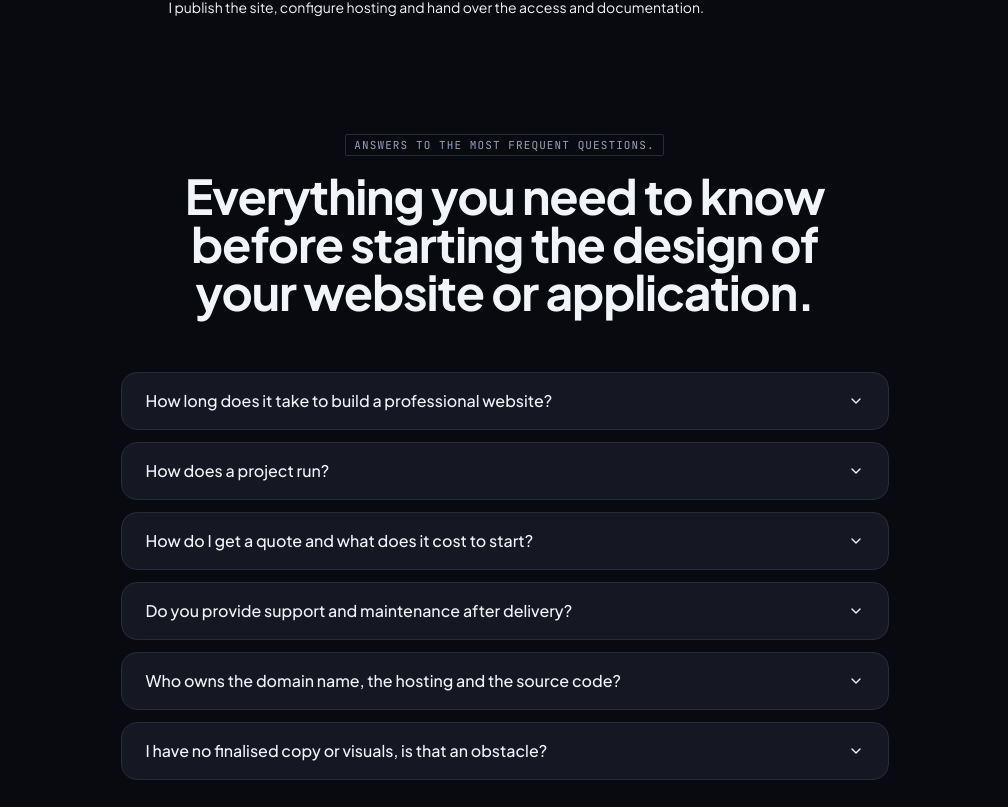
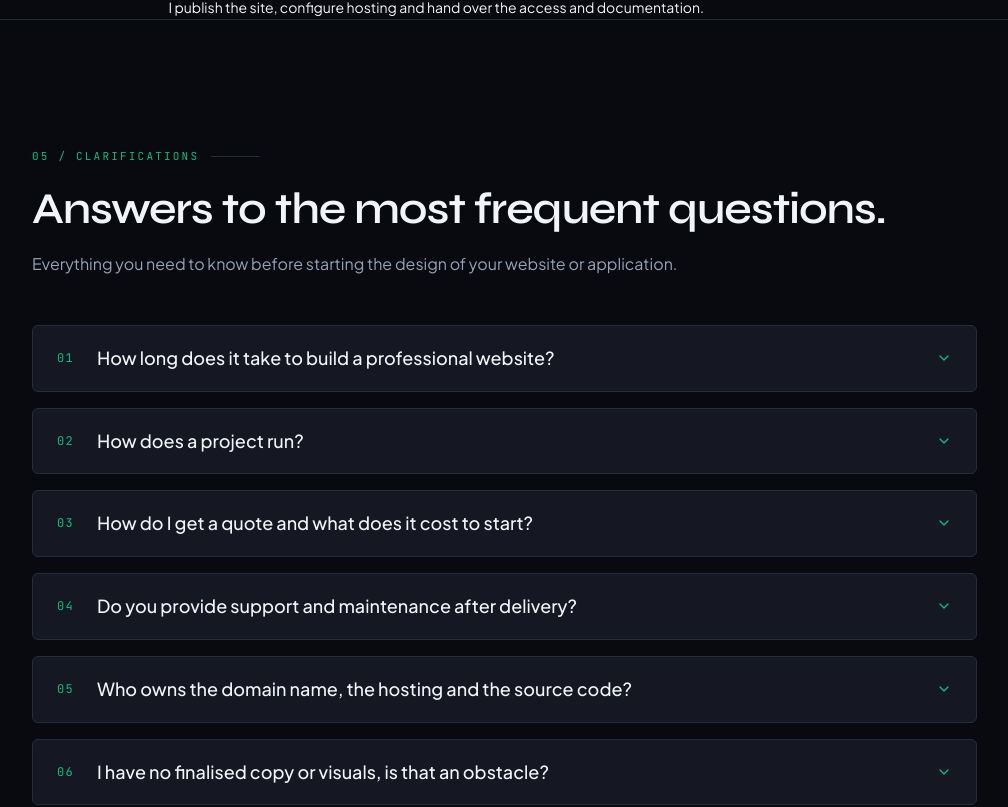
Before and after one commit to SOf1AN3/portfolio-freelance, a Next.js app: page /en/creation-site-web in a window 1280 px wide. Shown: the part 3459-4266 px from the top of the page, without its empty margins (128-1136 px from the left). Built offline with nearby package versions, Linux system fonts and the light colour scheme; no server answers.

Commit message:
feat(sections): accordean anime et a-propos en grille asymetrique

```diff
--- a/src/components/sections/AboutSection.tsx
+++ b/src/components/sections/AboutSection.tsx
@@ -1,130 +1,114 @@
 "use client";
 
 import { useTranslations } from "next-intl";
-import { motion } from "framer-motion";
 import Image from "next/image";
-import { CheckCircle2, ArrowRight, Globe, Monitor, Smartphone } from "lucide-react";
+import { ArrowRight } from "lucide-react";
 
 import { Container } from "@/components/ui/container";
-import { Badge } from "@/components/ui/badge";
+import { SectionHeader } from "@/components/ui/section-header";
+import { Button } from "@/components/ui/button";
 import { Link } from "@/i18n/navigation";
 import { sectionHref } from "@/lib/anchors";
-import { Button } from "@/components/ui/button";
 import { images } from "@/lib/images";
+import { Reveal } from "@/components/animations/Reveal";
+import { Stagger, StaggerItem } from "@/components/animations/Stagger";
+import { Parallax } from "@/components/animations/Parallax";
+import { Magnetic } from "@/components/animations/Magnetic";
 
-const expertise = [
-  { key: "web", icon: Globe },
-  { key: "desktop", icon: Monitor },
-  { key: "mobile", icon: Smartphone },
-] as const;
+const EXPERTISE_KEYS = ["web", "desktop", "mobile"] as const;
+
+/** Micro-index ledger : « 01 », « 02 », … */
+const ledgerIndex = (position: number): string =>
+  String(position).padStart(2, "0");
 
 export function AboutSection() {
   const t = useTranslations("about");
+  const tContact = useTranslations("contact");
   const highlights = t.raw("highlights") as string[];
 
   return (
-    <section id="about" className="scroll-mt-16 py-20 lg:py-28">
+    <section id="about" className="scroll-mt-16 py-24 lg:py-32">
       <Container>
-        <div className="grid items-center gap-12 lg:grid-cols-2 lg:gap-16">
-          <motion.div
-            initial={{ opacity: 0, x: -24 }}
-            whileInView={{ opacity: 1, x: 0 }}
-            viewport={{ once: true, margin: "-80px" }}
-            transition={{ duration: 0.6 }}
-          >
-            <Badge variant="outline" className="mb-4">
-              {t("title")}
-            </Badge>
-            <h2 className="text-balance text-3xl font-bold tracking-tight sm:text-4xl lg:text-5xl">
-              {t("subtitle")}
-            </h2>
-            <p className="mt-6 text-pretty leading-relaxed text-muted-foreground">
+        <div className="grid gap-10 lg:grid-cols-12 lg:gap-16">
+          {/* Colonne gauche — portrait encadré + bloc identitaire mono */}
+          <Reveal delay={0} className="lg:col-span-5">
+            <div className="flex flex-col gap-5">
+              <div className="overflow-hidden rounded-md border border-hairline bg-card p-1.5">
+                <div className="overflow-hidden rounded border border-emerald/25">
+                  <Parallax amount={20} className="grid aspect-[4/5] overflow-hidden">
+                    <Image
+                      src={images.sofiane}
+                      alt="Sofiane ASMA — Ingénieur Full-Stack"
+                      width={1024}
+                      height={1280}
+                      sizes="(max-width: 1024px) 100vw, 40vw"
+                      className="-mt-[30px] h-[calc(100%_+_60px)] w-full object-cover object-top grayscale contrast-125"
+                    />
+                  </Parallax>
+                </div>
+              </div>
+
+              <div className="flex flex-col gap-1.5 border-t border-hairline pt-4 font-mono">
+                <span className="text-xs uppercase tracking-[0.2em] text-emerald">
+                  {t("role")}
+                </span>
+                <span className="text-[11px] uppercase tracking-[0.15em] text-fog">
+                  {tContact("coordinates.reach")}
+                </span>
+              </div>
+            </div>
+          </Reveal>
+
+          {/* Colonne droite — discours éditorial + ledger d'engagements */}
+          <Reveal delay={0.15} className="lg:col-span-7">
+            <SectionHeader
+              index={t("index")}
+              title={t("title")}
+              lead={t("subtitle")}
+            />
+
+            <p className="mt-8 text-pretty text-lg leading-relaxed text-mist">
               {t("description")}
             </p>
 
-            <ul className="mt-8 space-y-3">
-              {highlights.map((highlight, i) => (
-                <motion.li
-                  key={highlight}
-                  initial={{ opacity: 0, x: -16 }}
-                  whileInView={{ opacity: 1, x: 0 }}
-                  viewport={{ once: true }}
-                  transition={{ duration: 0.4, delay: i * 0.08 }}
-                  className="flex items-center gap-3"
+            <Stagger className="mt-10">
+              <ul className="border-b border-hairline">
+                {highlights.map((highlight, i) => (
+                  <li key={highlight} className="border-t border-hairline">
+                    <StaggerItem className="flex items-start gap-4 py-4">
+                      <span
+                        aria-hidden="true"
+                        className="w-7 shrink-0 pt-0.5 font-mono text-xs tracking-widest text-emerald"
+                      >
+                        {ledgerIndex(i + 1)}
+                      </span>
+                      <span className="text-mist">{highlight}</span>
+                    </StaggerItem>
+                  </li>
+                ))}
+              </ul>
+            </Stagger>
+
+            <ul className="mt-8 flex flex-wrap gap-2">
+              {EXPERTISE_KEYS.map((key) => (
+                <li
+                  key={key}
+                  className="rounded-sm border border-hairline bg-card px-3 py-1.5 font-mono text-[11px] uppercase tracking-[0.15em] text-mist"
                 >
-                  <CheckCircle2 className="size-5 shrink-0 text-[#22c55e]" />
-                  <span className="text-sm sm:text-base">{highlight}</span>
-                </motion.li>
+                  {t(`expertise.${key}`)}
+                </li>
               ))}
             </ul>
 
-            <Button asChild size="lg" className="mt-8">
-              <Link href={sectionHref("contact")}>
-                {t("cta")}
-                <ArrowRight className="size-4 rtl:rotate-180" />
-              </Link>
-            </Button>
-          </motion.div>
-
-          <motion.div
-            initial={{ opacity: 0, y: 24 }}
-            whileInView={{ opacity: 1, y: 0 }}
-            viewport={{ once: true, margin: "-80px" }}
-            transition={{ duration: 0.6, delay: 0.15 }}
-            className="relative mx-auto w-full max-w-md"
-          >
-            <div className="absolute -inset-2 rounded-[1.5rem] bg-gradient-to-br from-blue-500/25 via-indigo-500/10 to-violet-500/25 blur-2xl sm:-inset-6 sm:rounded-[2.5rem]" />
-
-            <div className="relative overflow-hidden rounded-3xl border border-border bg-card/80 p-8 backdrop-blur-sm">
-              <div className="pointer-events-none absolute inset-0 bg-gradient-to-b from-primary/15 via-transparent to-transparent" />
-              <div className="pointer-events-none absolute inset-x-0 top-0 h-px bg-gradient-to-r from-transparent via-primary/40 to-transparent" />
-
-              <div className="relative flex flex-col items-center gap-6 text-center">
-                <div className="relative">
-                  <div className="absolute -inset-2.5 rounded-full bg-gradient-to-br from-blue-500 to-indigo-600 opacity-30 blur-xl" />
-                  <div className="relative size-32 overflow-hidden rounded-full border-2 border-primary/40 bg-gradient-to-br from-blue-500 to-indigo-600 shadow-2xl shadow-primary/20">
-                    <Image
-                      src={images.sofiane}
-                      alt="Sofiane ASMA"
-                      width={128}
-                      height={128}
-                      className="h-full w-full origin-top scale-[1.2] object-cover object-top"
-                    />
-                  </div>
-                  <span className="absolute bottom-1 end-1 size-5 rounded-full border-[3px] border-card bg-emerald-500" />
-                </div>
-
-                <div>
-                  <h3 className="text-2xl font-bold tracking-tight">
-                    Sofiane ASMA
-                  </h3>
-                  <p className="mt-2 inline-flex items-center rounded-full border border-primary/25 bg-primary/10 px-3 py-1 text-xs font-medium text-primary">
-                    {t("role")}
-                  </p>
-                </div>
-
-                <div className="grid w-full grid-cols-3 gap-3">
-                  {expertise.map((item) => {
-                    const Icon = item.icon;
-
-                    return (
-                      <div
-                        key={item.key}
-                        className="group flex flex-col items-center gap-2 rounded-xl border border-border/60 bg-background/50 p-3 transition-colors hover:border-primary/40 hover:bg-background/70"
-                      >
-                        <div className="flex size-9 items-center justify-center rounded-lg bg-primary/10 text-primary transition-transform group-hover:scale-105">
-                          <Icon className="size-4" />
-                        </div>
-                        <span className="text-sm font-semibold">
-                          {t(`expertise.${item.key}`)}
-                        </span>
-                      </div>
-                    );
-                  })}
-                </div>
-              </div>
-            </div>
-          </motion.div>
+            <Magnetic className="mt-8 inline-block">
+              <Button asChild variant="outline" size="lg">
+                <Link href={sectionHref("contact")}>
+                  {t("cta")}
+                  <ArrowRight aria-hidden="true" className="size-4 rtl:rotate-180" />
+                </Link>
+              </Button>
+            </Magnetic>
+          </Reveal>
         </div>
       </Container>
     </section>
--- a/src/components/sections/FaqSection.tsx
+++ b/src/components/sections/FaqSection.tsx
@@ -1,18 +1,29 @@
 "use client";
 
+import { useState } from "react";
 import { useTranslations } from "next-intl";
-import { motion } from "framer-motion";
+import { AnimatePresence, motion } from "framer-motion";
 import { ChevronDown } from "lucide-react";
 
 import { Container } from "@/components/ui/container";
-import { Badge } from "@/components/ui/badge";
+import { SectionHeader } from "@/components/ui/section-header";
 import { JsonLd } from "@/components/SEO/JsonLd";
+import { Reveal } from "@/components/animations/Reveal";
+import { Stagger, StaggerItem } from "@/components/animations/Stagger";
+import { EASE } from "@/lib/motion";
+import { cn } from "@/lib/utils";
 
 type FaqItem = { question: string; answer: string };
+
+/** Micro-index ledger : « 01 », « 02 », … */
+const ledgerIndex = (position: number): string =>
+  String(position).padStart(2, "0");
 
 export function FaqSection() {
   const t = useTranslations("faq");
   const items = t.raw("items") as FaqItem[];
+  /** Une seule question ouverte à la fois (`null` = tout replié). */
+  const [openIndex, setOpenIndex] = useState<number | null>(null);
 
   const structuredData = {
     "@context": "https://schema.org",
@@ -25,41 +36,91 @@ export function FaqSection() {
   };
 
   return (
-    <section id="faq" className="scroll-mt-16 py-20 lg:py-28">
+    <section
+      id="faq"
+      className="scroll-mt-16 border-y border-hairline bg-canvas py-24 lg:py-32"
+    >
       <JsonLd data={structuredData} />
+
       <Container>
-        <motion.div
-          initial={{ opacity: 0, y: 24 }}
-          whileInView={{ opacity: 1, y: 0 }}
-          viewport={{ once: true, margin: "-80px" }}
-          transition={{ duration: 0.6 }}
-          className="mx-auto max-w-2xl text-center"
-        >
-          <Badge variant="outline" className="mb-4">{t("title")}</Badge>
-          <h2 className="text-balance text-3xl font-bold tracking-tight sm:text-4xl lg:text-5xl">
-            {t("subtitle")}
-          </h2>
-        </motion.div>
+        <div className="mx-auto flex max-w-5xl flex-col gap-12">
+          <Reveal>
+            <SectionHeader
+              index={t("index")}
+              title={t("title")}
+              lead={t("subtitle")}
+            />
+          </Reveal>
 
-        <div className="mx-auto mt-14 max-w-3xl space-y-3">
-          {items.map((item, i) => (
-            <motion.details
-              key={item.question}
-              initial={{ opacity: 0, y: 16 }}
-              whileInView={{ opacity: 1, y: 0 }}
-              viewport={{ once: true, margin: "-40px" }}
-              transition={{ duration: 0.45, delay: i * 0.05 }}
-              className="group rounded-2xl border border-border bg-card px-5 transition-colors open:border-primary/40 sm:px-6"
-            >
-              <summary className="flex cursor-pointer list-none items-center justify-between gap-4 py-4 text-start text-sm font-medium sm:text-base [&::-webkit-details-marker]:hidden">
-                {item.question}
-                <ChevronDown aria-hidden="true" className="size-4 shrink-0 text-muted-foreground transition-transform duration-300 group-open:rotate-180" />
-              </summary>
-              <p className="pb-5 text-sm leading-relaxed text-muted-foreground sm:text-base">
-                {item.answer}
-              </p>
-            </motion.details>
-          ))}
+          <Stagger className="flex flex-col gap-4">
+            {items.map((item, i) => {
+              const isOpen = openIndex === i;
+              const questionId = `faq-question-${i}`;
+              const panelId = `faq-panel-${i}`;
+
+              return (
+                <StaggerItem key={item.question}>
+                  <div
+                    className={cn(
+                      "rounded-md border bg-card transition-colors duration-300",
+                      isOpen ? "border-emerald/40" : "border-hairline",
+                    )}
+                  >
+                    <h3>
+                      <button
+                        type="button"
+                        id={questionId}
+                        aria-expanded={isOpen}
+                        aria-controls={panelId}
+                        onClick={() => setOpenIndex(isOpen ? null : i)}
+                        className="flex w-full items-start gap-3 px-5 py-5 text-start transition-colors duration-200 hover:bg-elevated/60 focus-visible:outline-2 focus-visible:outline-offset-2 focus-visible:outline-emerald sm:px-6"
+                      >
+                        <span
+                          aria-hidden="true"
+                          className="w-7 shrink-0 pt-1 font-mono text-xs tracking-widest text-emerald"
+                        >
+                          {ledgerIndex(i + 1)}
+                        </span>
+
+                        <span className="flex-1 text-base font-medium leading-snug text-platinum sm:text-lg">
+                          {item.question}
+                        </span>
+
+                        <span
+                          data-open={isOpen ? "" : undefined}
+                          className="shrink-0 pt-1 text-emerald transition-transform duration-300 data-[open]:rotate-180"
+                        >
+                          <ChevronDown aria-hidden="true" className="size-4" />
+                        </span>
+                      </button>
+                    </h3>
+
+                    <AnimatePresence initial={false}>
+                      {isOpen ? (
+                        <motion.div
+                          key="panel"
+                          id={panelId}
+                          role="region"
+                          aria-labelledby={questionId}
+                          initial={{ height: 0, opacity: 0 }}
+                          animate={{ height: "auto", opacity: 1 }}
+                          exit={{ height: 0, opacity: 0 }}
+                          transition={{ duration: 0.35, ease: EASE }}
+                          className="overflow-hidden"
+                        >
+                          <div className="px-5 pb-5 sm:px-6">
+                            <p className="border-t border-hairline pt-4 text-sm leading-relaxed text-mist sm:ms-10 sm:text-base">
+                              {item.answer}
+                            </p>
+                          </div>
+                        </motion.div>
+                      ) : null}
+                    </AnimatePresence>
+                  </div>
+                </StaggerItem>
+              );
+            })}
+          </Stagger>
         </div>
       </Container>
     </section>
```
